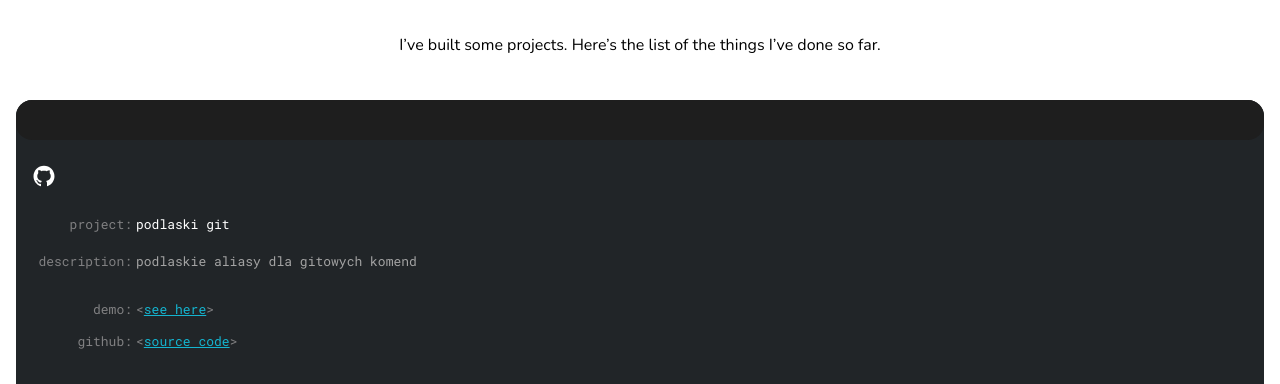
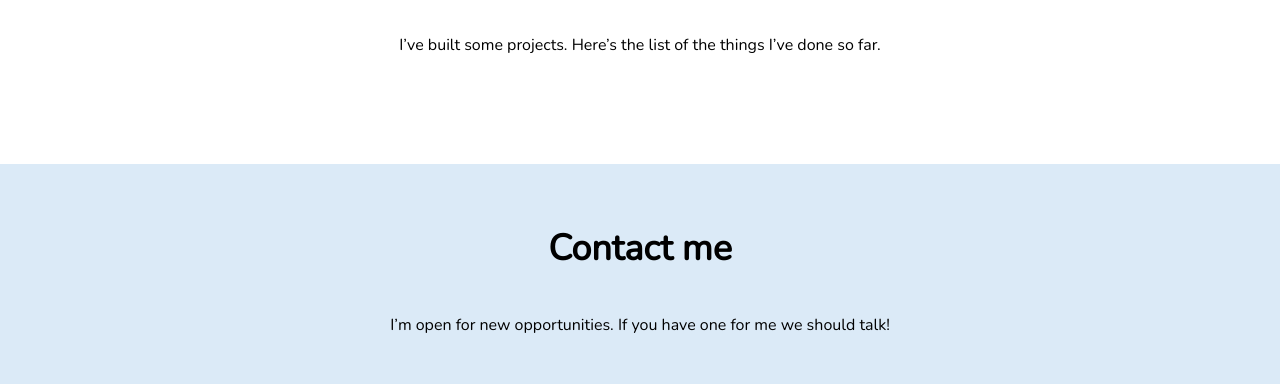
Before and after one commit to jprymak/jprymak.github.io, a website built with webpack: page src/pages/index.html in a window 1280 px wide. Shown: the part 1704-2088 px from the top of the page. Built offline with nearby package versions, Linux system fonts and the light colour scheme; no server answers.

Commit message:
refactor: remove test project div from html file

```diff
--- a/src/pages/index.html
+++ b/src/pages/index.html
@@ -74,14 +74,7 @@
           far.
         </p>
         <div class="projects__wrapper projects__wrapper--js">
-          <div class="project project--js">
-            <div class="project__top"></div>
-            <div class="project__info project__info--js">
-                <span class="grid-item-1">project:</span><p class="project-name">podlaski git</p>
-                <span class="grid-item-2">description:</span><p class="project-description">podlaskie aliasy dla gitowych komend</p>
-                <span class="grid-item-3">demo:</span><a class="project-demo">&lt;<u class="link">see here</u>&gt;</a>
-                <span class="grid-item-4">github:</span><a class="project-github">&lt;<u class="link">source code</u>&gt;</a>
-            </div>
+          <!-- Projects fetched with Github fetch API -->
 
           </div>
         </article>
```
